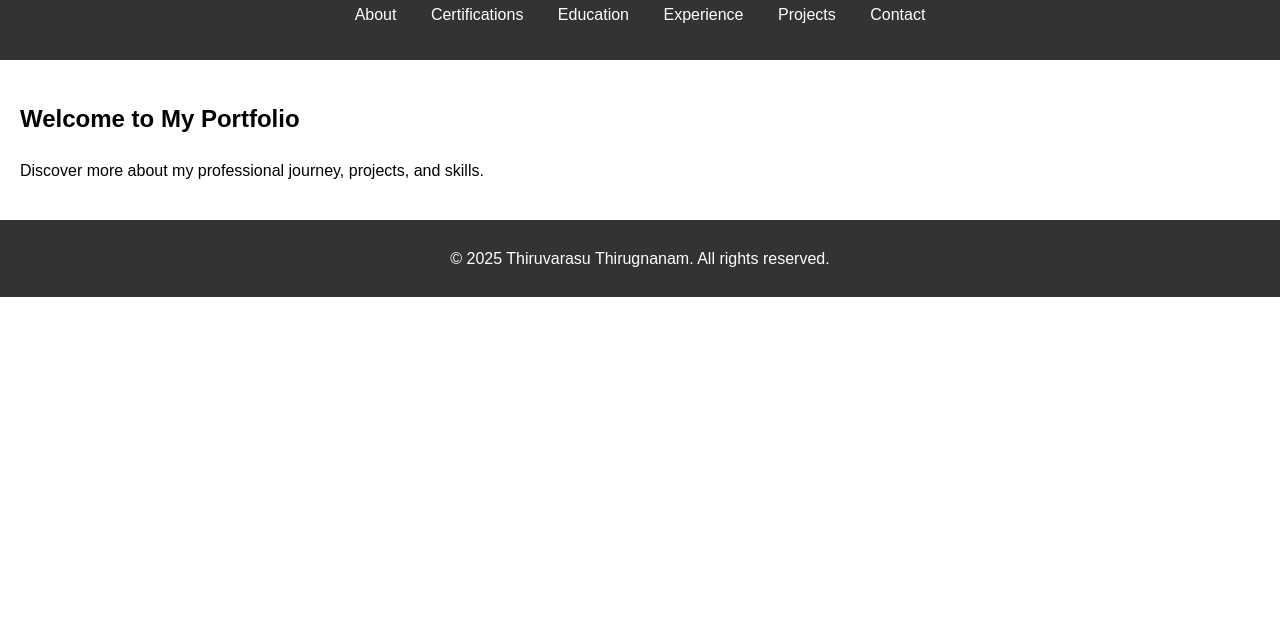
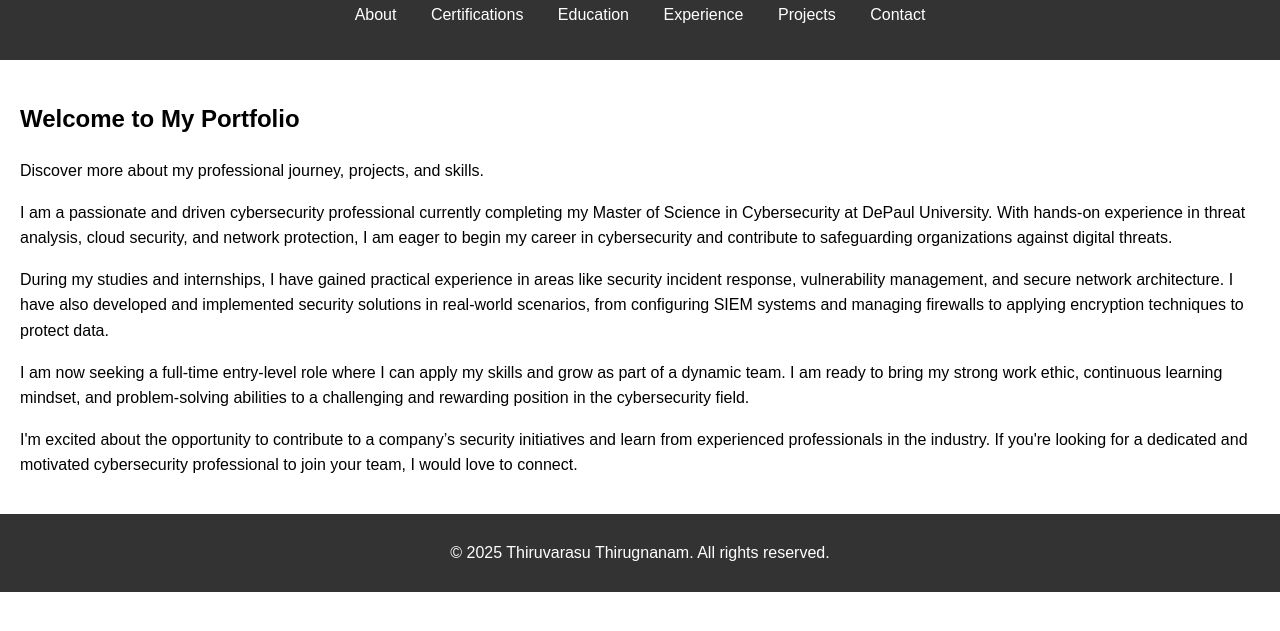
Before and after one commit to ThiruvarasuThirugnanam/thiruvarasuthirugnanam.github.io, a plain HTML site: page index.html in a window 1280 px wide. Shown: the part 81-712 px from the top of the page. Drawn offline with Linux system fonts and the light colour scheme.

Commit message:
Update index.html

```diff
--- a/index.html
+++ b/index.html
@@ -24,6 +24,10 @@
         <section>
             <h2>Welcome to My Portfolio</h2>
             <p>Discover more about my professional journey, projects, and skills.</p>
+            <p>I am a passionate and driven cybersecurity professional currently completing my Master of Science in Cybersecurity at DePaul University. With hands-on experience in threat analysis, cloud security, and network protection, I am eager to begin my career in cybersecurity and contribute to safeguarding organizations against digital threats.</p>
+            <p>During my studies and internships, I have gained practical experience in areas like security incident response, vulnerability management, and secure network architecture. I have also developed and implemented security solutions in real-world scenarios, from configuring SIEM systems and managing firewalls to applying encryption techniques to protect data.</p>
+            <p>I am now seeking a full-time entry-level role where I can apply my skills and grow as part of a dynamic team. I am ready to bring my strong work ethic, continuous learning mindset, and problem-solving abilities to a challenging and rewarding position in the cybersecurity field.</p>
+            <p>I'm excited about the opportunity to contribute to a company’s security initiatives and learn from experienced professionals in the industry. If you're looking for a dedicated and motivated cybersecurity professional to join your team, I would love to connect.</p>
         </section>
     </main>
     <footer>
```
